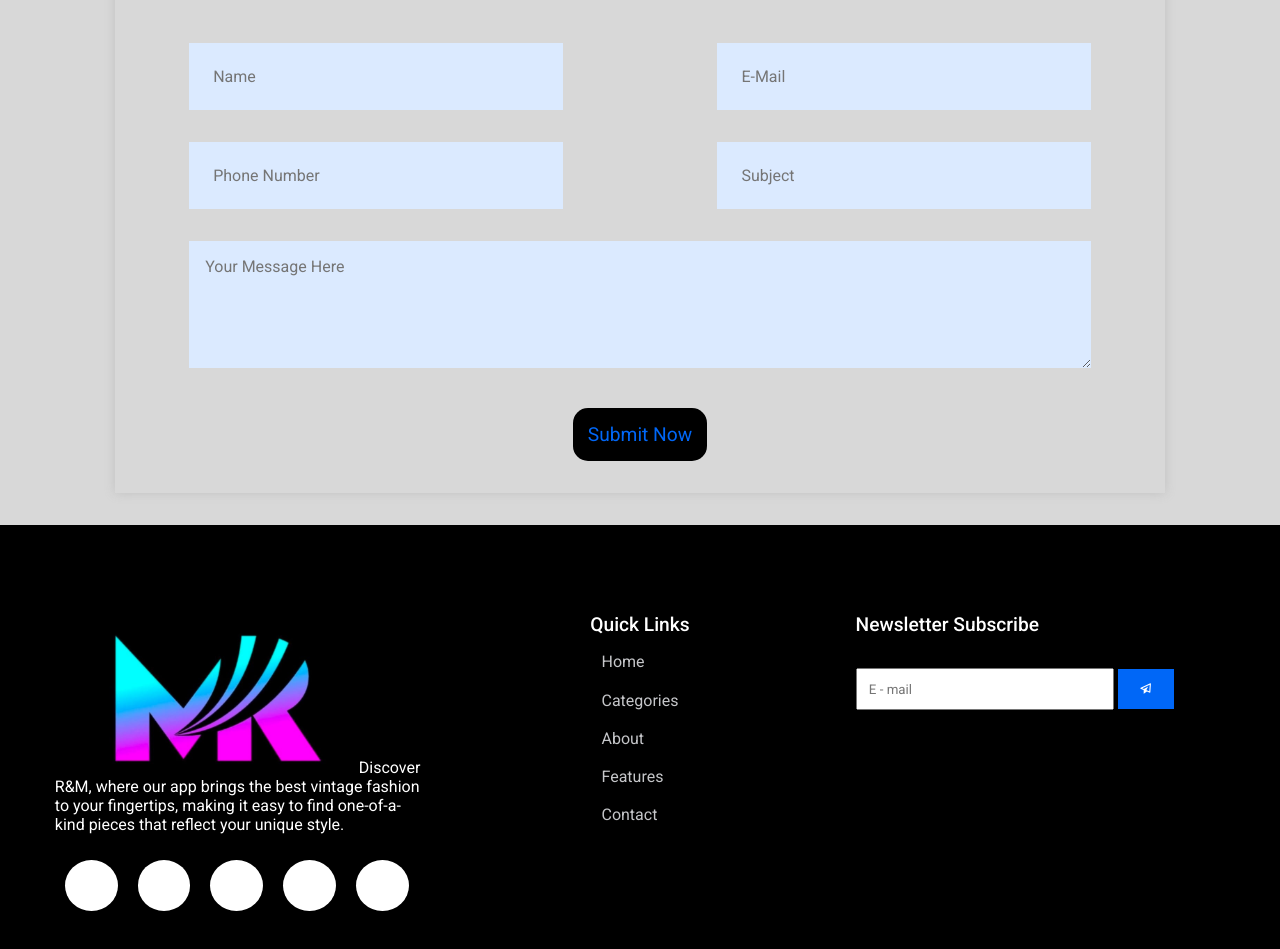
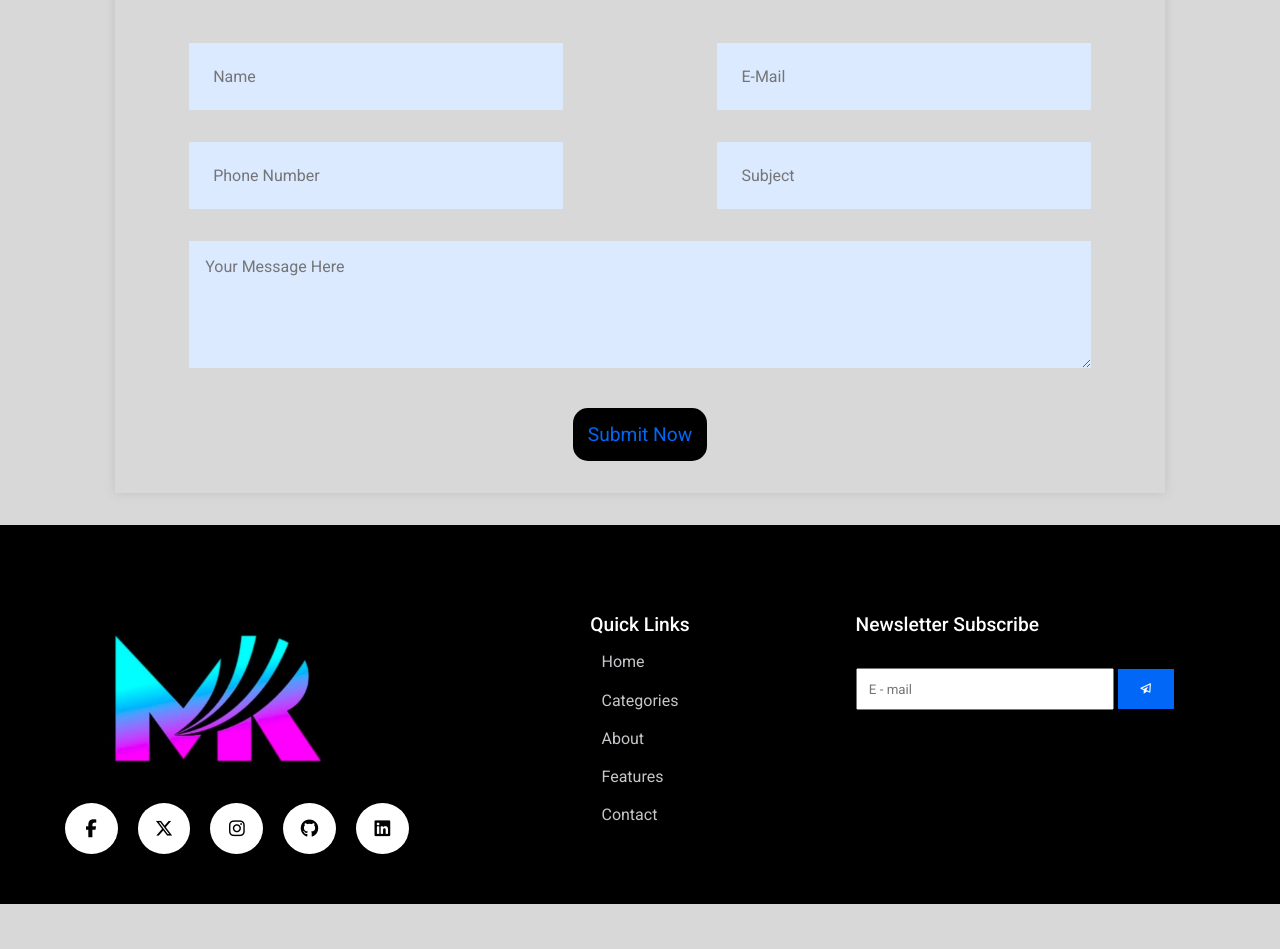
Before and after one commit to Thotlakkagarijayasurya/R_M, a plain HTML site: page index.html in a window 1280 px wide. Shown: the part 6307-7256 px from the top of the page. After the commit the page ends 7211 px from the top, so only its background shows below. Drawn offline with nearby package versions, Linux system fonts and the light colour scheme.

Commit message:
Update index.html

```diff
--- a/index.html
+++ b/index.html
@@ -462,7 +462,6 @@
 
         .fc{
             width: 30%;
-            color: #ffffff;
         }
 
         .fc1 img{
@@ -1040,7 +1039,6 @@
         <div class="footer-content">
             <div class="fc1 fc">
                 <span><img src="assets/logo.jpeg" style="height:160px; max-height: 160px; max-width:300px; width: 300px; padding-left: 2rem;" alt=""></span>
-                <span>Discover R&M, where our app brings the best vintage fashion to your fingertips, making it easy to find one-of-a-kind pieces that reflect your unique style.</span>
                 <div class="social-icons">
                     <ul class="wrapper">
                         <li class="icon facebook">
```
